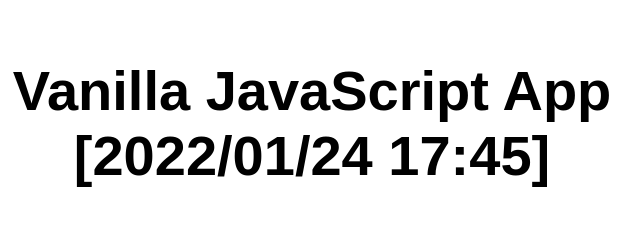
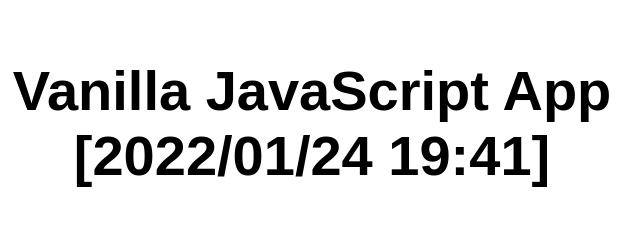
Before and after one commit to txstudio/offical-txstudio-static-webapp, a plain HTML site: page src/index.html in a window 1280 px wide. Shown: the full height of the page, 328-968 px from the left. Drawn offline with Linux system fonts and the light colour scheme.

Commit message:
Change version time

```diff
--- a/src/index.html
+++ b/src/index.html
@@ -10,7 +10,7 @@
 
 <body>
   <main>
-    <h1>Vanilla JavaScript App [2022/01/24 17:45]</h1>
+    <h1>Vanilla JavaScript App [2022/01/24 19:41]</h1>
   </main>
 </body>
 
```
